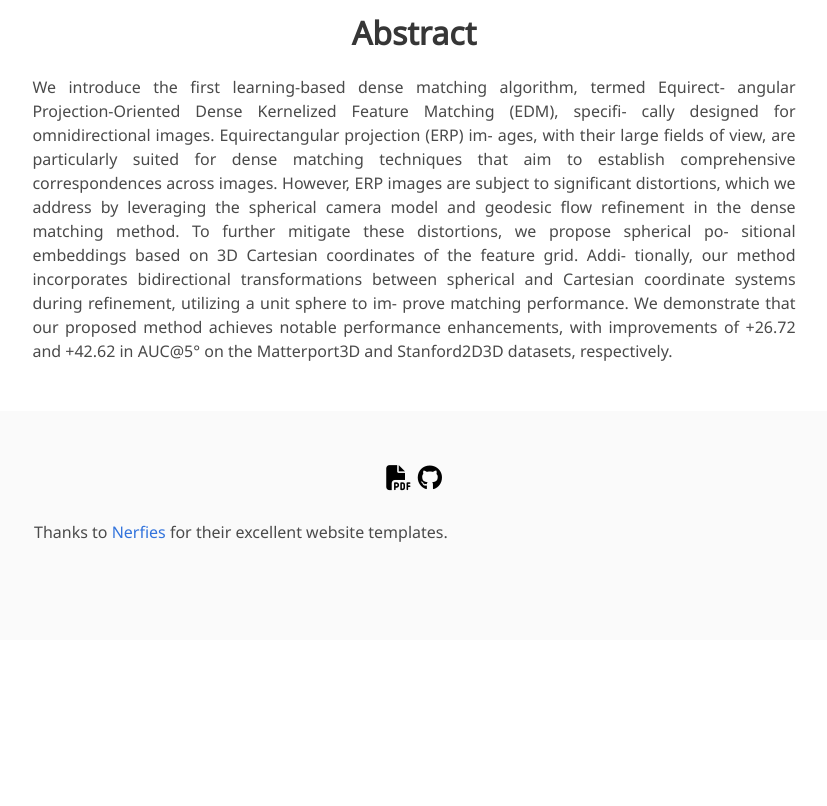
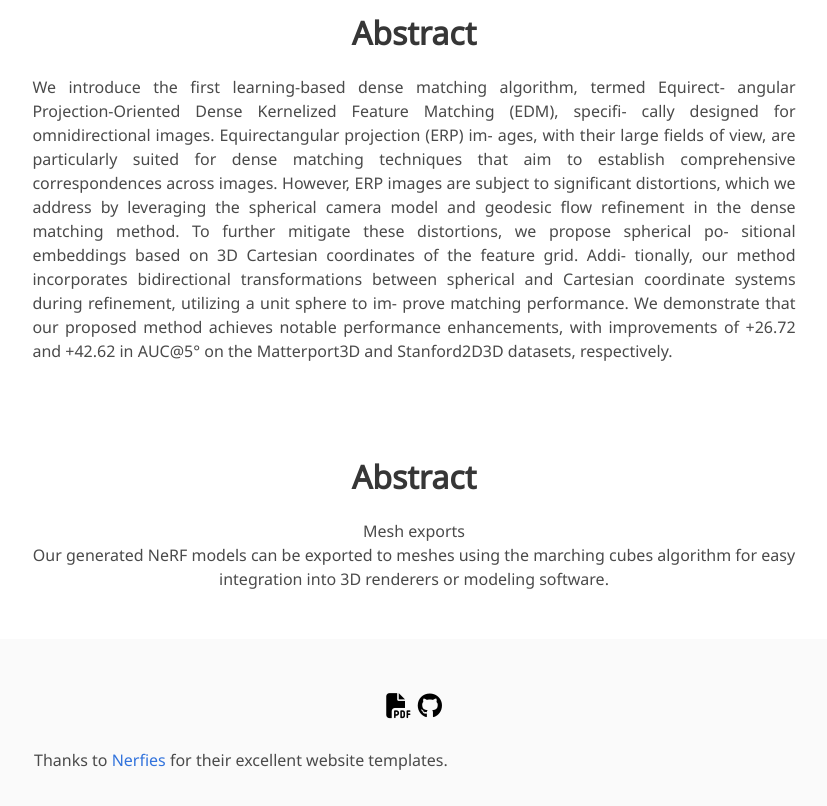
Before and after one commit to anonymous000edm/anonymous000edm.github.io, a plain HTML site: page index.html in a window 1280 px wide. Shown: the part 736-1542 px from the top of the page, without its empty margins (226-1053 px from the left). Before the commit the page ends 1376 px from the top, so only its background shows below. Drawn offline with nearby package versions, Linux system fonts and the light colour scheme; files that its build step writes are made by us from their sources; a script that the page names is missing; some icons are missing; a web font is replaced by a local one.

Commit message:
ply test

```diff
--- a/index.html
+++ b/index.html
@@ -263,6 +263,24 @@
   </div>
 </section>   -->
 
+<section class="section">
+  <div class="container is-max-desktop">
+    <div class="columns is-centered has-text-centered">
+      <div class="column is-four-fifths">
+        <h2 class="title is-3">Abstract</h2>
+          <div class="container meshes" id="meshContainer" style="max-width: 768px;">
+            <div class="row">
+              <div class="col-md-12">
+                <h2>Mesh exports</h2>
+                <p>Our generated NeRF models can be exported to meshes using the marching cubes algorithm for easy integration into 3D renderers or modeling software.</p>
+              </div>
+            </div>
+          </div>
+      </div>
+    </div>
+  </div>
+</section>
+
 
 <footer class="footer">
   <div class="container">
```
